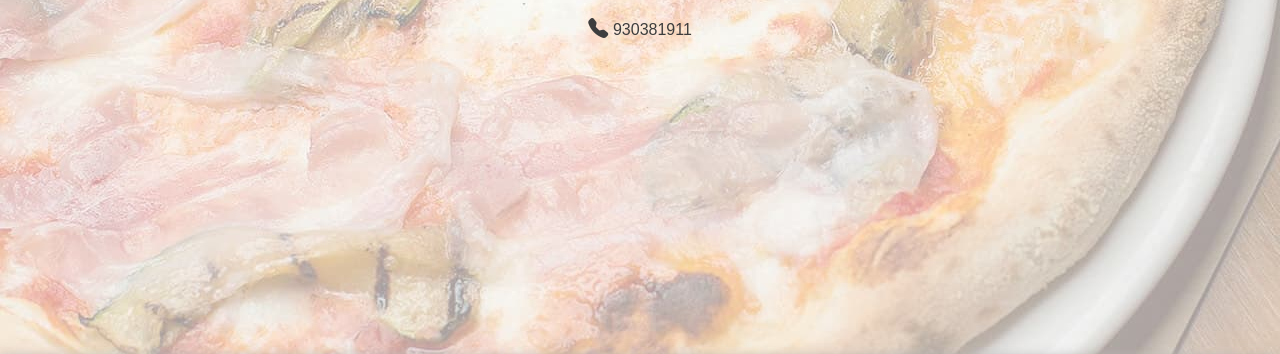
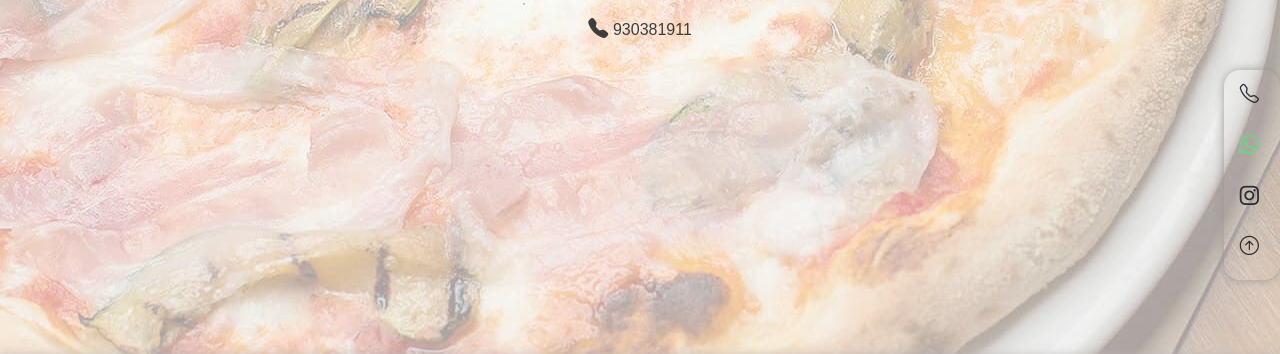
Before and after one commit to emilio0054/ottantotto, a React (Vite) app: page / in a window 1280 px wide. Shown: the part 472-826 px from the top of the page. Built offline with nearby package versions, Linux system fonts and the light colour scheme; a web font is replaced by a local one.

Commit message:
sidebar creation

```diff
--- a/src/OttantottoApp.jsx
+++ b/src/OttantottoApp.jsx
@@ -7,6 +7,7 @@ import { AboutUs } from './components/AboutUs/AboutUs';
 import { Contact } from './components/Contact/Contact';
 import { BottomNavBar } from './components/BottomNavBar/BottomNavBar';
 import { Footer } from './components/Footer/Footer';
+import { SideBar } from './components/SideBar/SideBar';
 
 function OttantottoApp() {
   return (
@@ -31,6 +32,7 @@ function OttantottoApp() {
         />
     <Footer />
     <BottomNavBar />
+    <SideBar />
     </>
   )
 }
--- a/src/components/Contact/Contact.jsx
+++ b/src/components/Contact/Contact.jsx
@@ -1,4 +1,3 @@
-import { Link } from "react-scroll";
 import "./contact.css";
 
 export const Contact = ({id}) => {
--- a/src/components/NavBar/navBar.css
+++ b/src/components/NavBar/navBar.css
@@ -1,6 +1,5 @@
 nav {
     background-color: #fbf7f7;
-    /* opacity: 95%; */
     box-shadow: #989999 0px 0px 10px;
     position: sticky;
     top: 0;
--- /dev/null
+++ b/src/components/SideBar/SideBar.jsx
@@ -0,0 +1,21 @@
+import { Link } from 'react-scroll'
+import './sideBar.css'
+
+export const SideBar = () => {
+  return (
+    <div className='d-flex flex-column justify-content-center side-bar-container'>
+        <a href='tel:930381911' target='_blank' className='btn'><i class="bi bi-telephone"></i></a>
+        <a href='https://api.whatsapp.com/send?phone=34722194408&text=¡Hola!%20quiero%20hacer%20una
+%20reserva:%20(incluye%20cantidad%20de%20personas,%20día%20y%20hora%20en%20tu%20solicitud.)' target='_blank' className='btn'><i class="bi bi-whatsapp"></i></a>
+        <a href='https://www.instagram.com/pizzeriaottantotto/' target='_blank' className='btn'><i class="bi bi-instagram"></i></a>
+        <Link
+        to='home-view'
+        smooth={true}
+        duration={500}
+        className='btn'
+        >
+          <i class="bi bi-arrow-up-circle"></i>
+        </Link>
+    </div>
+  )
+}
--- /dev/null
+++ b/src/components/SideBar/sideBar.css
@@ -0,0 +1,23 @@
+.side-bar-container {
+    position: fixed;
+    bottom: 0;
+    right: 0;
+    /* background-color: #3d3d3d; */
+    opacity: 95%;
+    margin-bottom: 3em;
+    box-shadow: #989999 0px 0px 10px;
+    border-radius: 1em;
+    padding: 0.2em;
+}
+
+.side-bar-container > a > i {
+    font-size: 1.2em;
+}
+
+.side-bar-container > a {
+    margin-bottom: 0.5em;
+}
+
+.bi-whatsapp {
+    color: #64da82
+}
```
